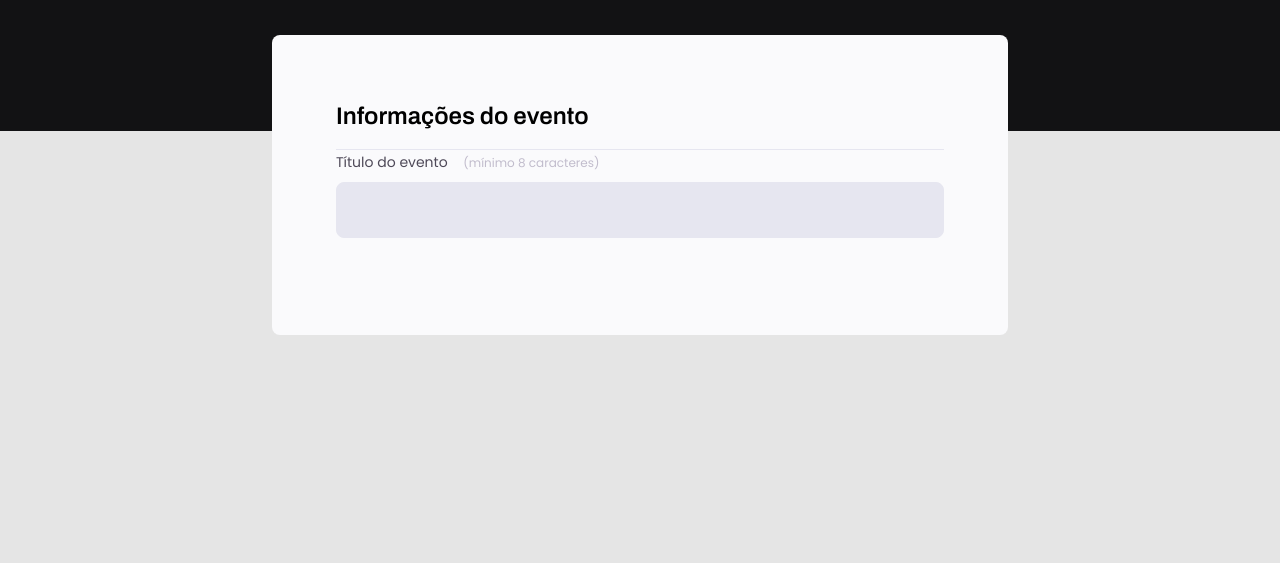
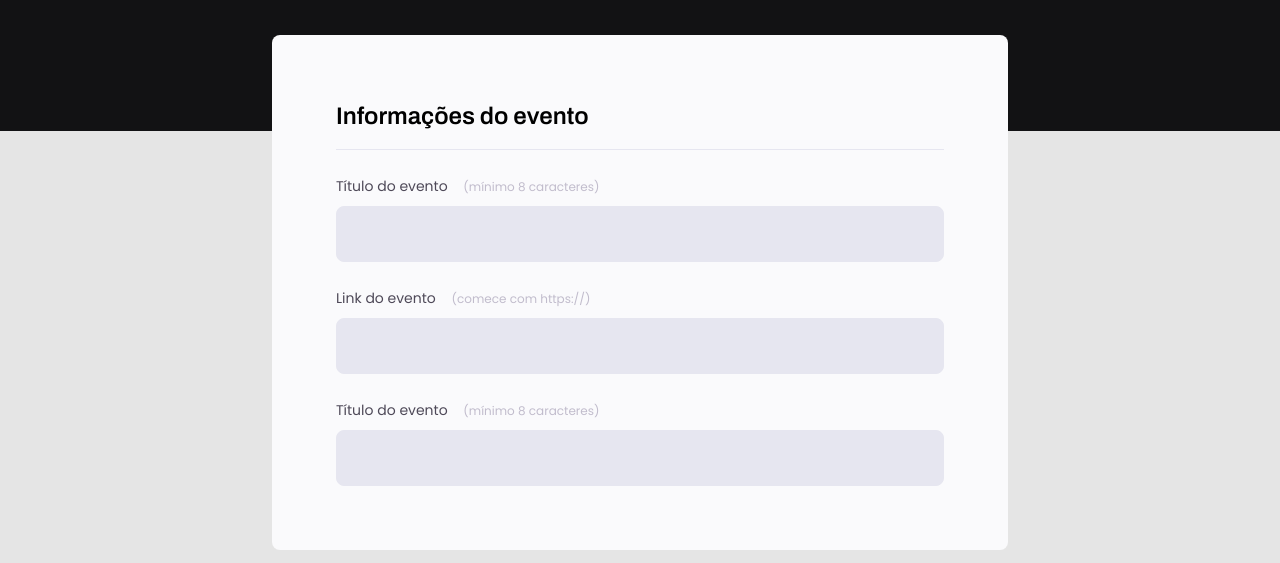
Before and after one commit to anacirqueira/Formulario_eventos, a plain HTML site: page index.html in a window 1280 px wide. Shown: the part 237-800 px from the top of the page. Drawn offline with Linux system fonts and the light colour scheme.

Commit message:
criação da classe fildeset

```diff
--- a/index.html
+++ b/index.html
@@ -19,11 +19,21 @@
 
     <form >
       <fieldset>
-        <legend>Informações do evento</legend>
+        <div class="fieldset-wrapper">
+          <legend>Informações do evento</legend>
 
-        <div class="input-wrapper">
-          <label for="event-title">Título do evento <span>(mínimo 8 caracteres)</span></label>
-          <input type="text" id="event-title" />
+          <div class="input-wrapper">
+            <label for="event-title">Título do evento <span>(mínimo 8 caracteres)</span></label>
+            <input type="text" id="event-title" minlength="8"/>
+          </div>
+          <div class="input-wrapper">
+            <label for="event-link">Link do evento <span>(comece com https://)</span></label>
+            <input type="text" id="event-link" />
+          </div>
+          <div class="input-wrapper">
+            <label for="event-title">Título do evento <span>(mínimo 8 caracteres)</span></label>
+            <input type="text" id="event-title" />
+          </div>
         </div>
       </fieldset>
     </form>
--- a/style.css
+++ b/style.css
@@ -61,6 +61,12 @@
     padding: 64px;
   }
 
+  .fieldset-wrapper {
+    display: flex;
+    flex-direction: column;
+    gap: 24px;
+  }
+
   fieldset legend {
     font-family: 'Archivo';
     font-weight: 600;
```
